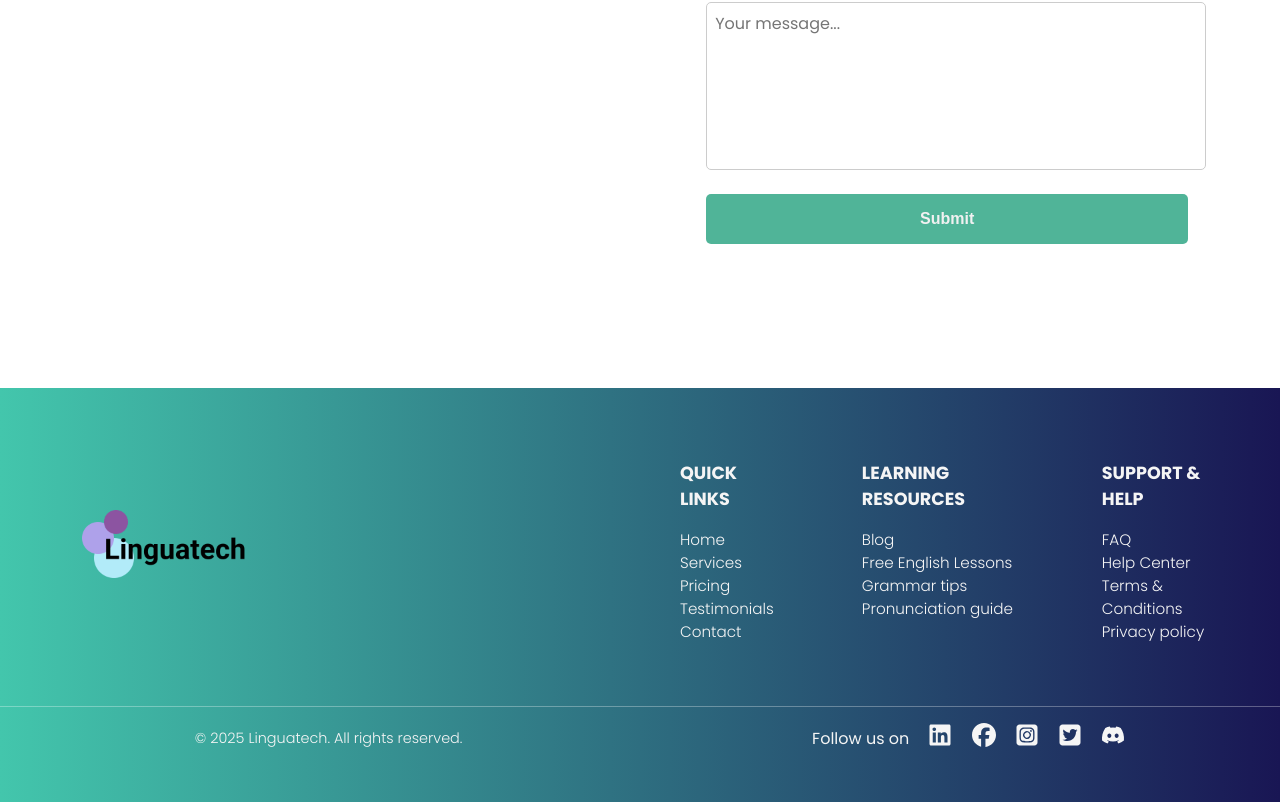
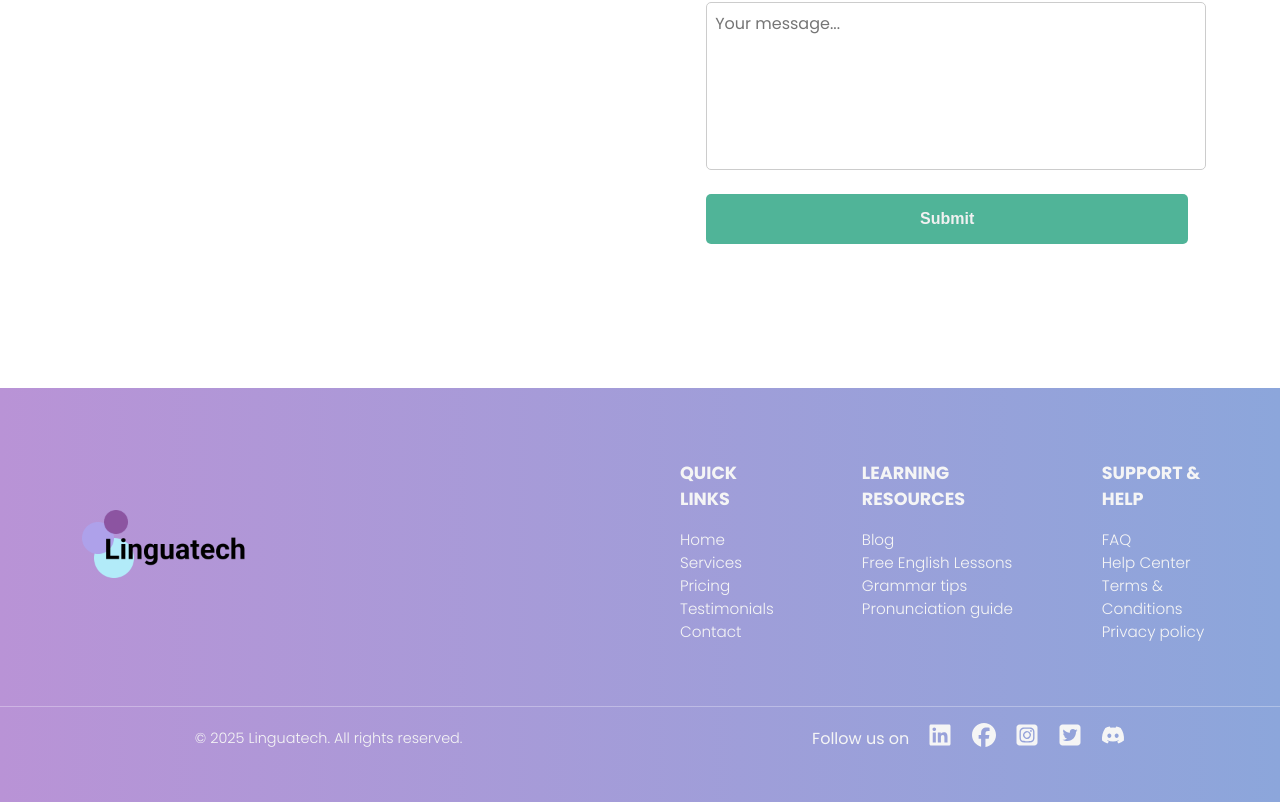
Before and after one commit to k1ssa1/linguatech-client-app, a React (Vite) app: page / in a window 1280 px wide. Shown: the part 3058-3860 px from the top of the page. Built offline with nearby package versions, Linux system fonts and the light colour scheme.

Commit message:
fix: change background color

```diff
--- a/src/components/navigation/footer/Footer.module.css
+++ b/src/components/navigation/footer/Footer.module.css
@@ -1,9 +1,11 @@
 .main {
   display: flex;
   flex-direction: column;
-  background: #43c6ac;
-  background: -webkit-linear-gradient(to right, #43c6ac, #191654);
-  background: linear-gradient(to right, #43c6ac, #191654);
+
+  background: #b993d6; /* fallback for old browsers */
+  background: -webkit-linear-gradient(to right, #b993d6, #8ca6db); /* Chrome 10-25, Safari 5.1-6 */
+  background: linear-gradient(to right, #b993d6, #8ca6db); /* W3C, IE 10+/ Edge, Firefox 16+, Chrome 26+, Opera 12+, Safari 7+ */
+
   font-family: "poppins", Arial, Helvetica, sans-serif;
   padding: 2rem 0;
 }
```
